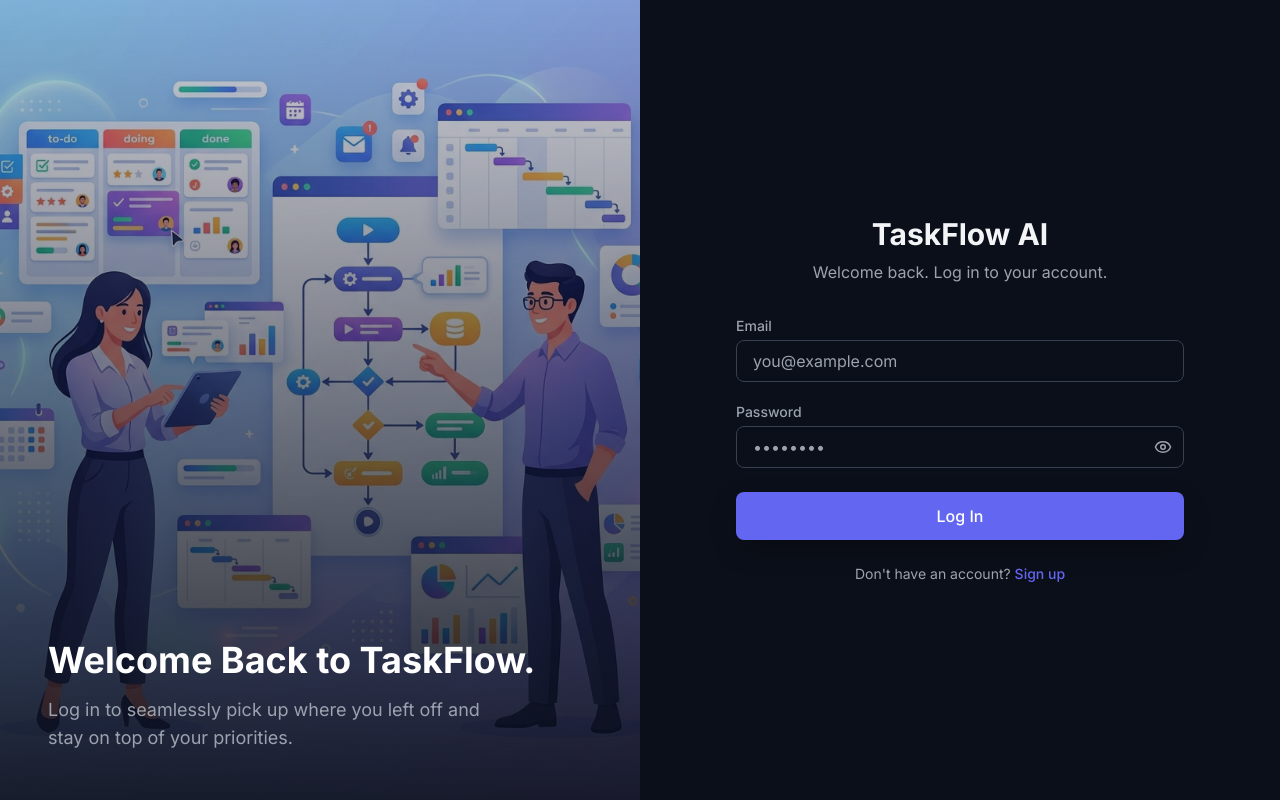
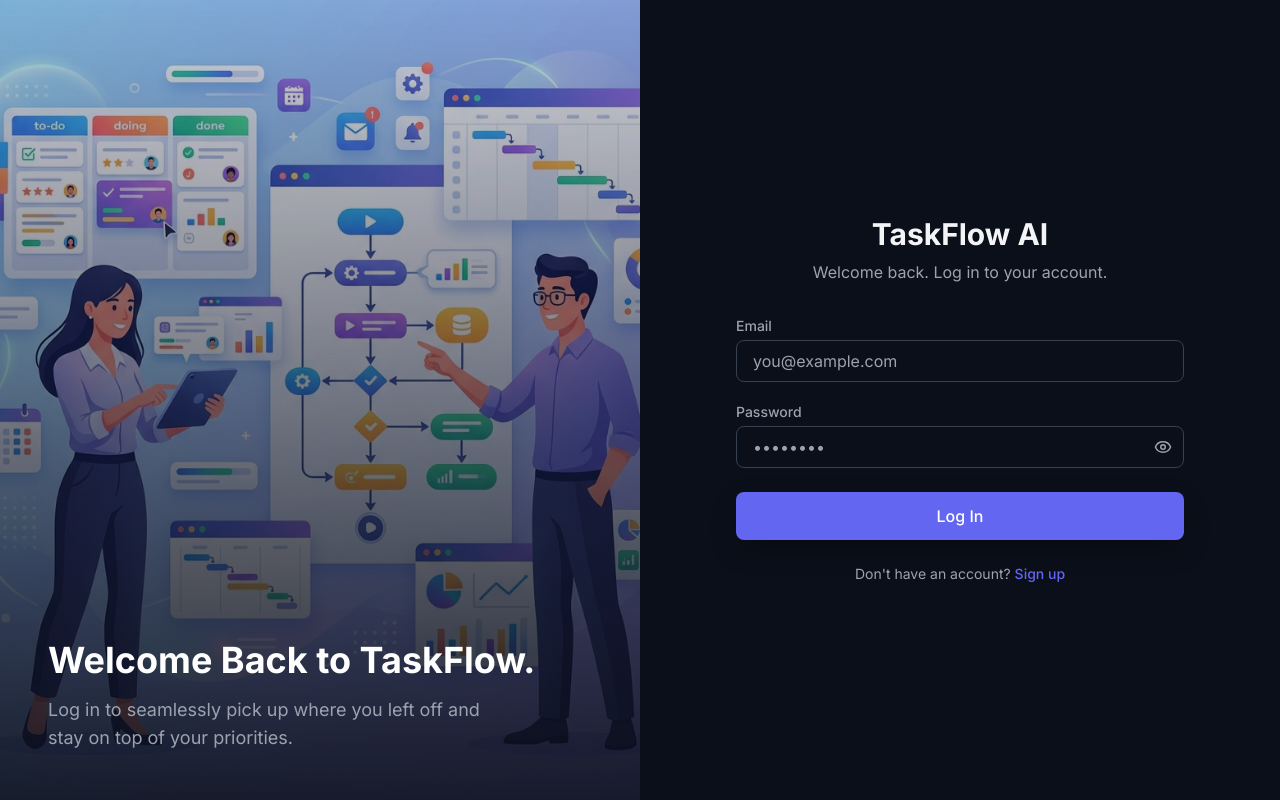
Before and after one commit to pruthvirajtarode/Task-and-Time-Tracking-App, a React (Vite) app in the folder frontend/: page /login in a window 1280 px wide. Built offline with nearby package versions, Linux system fonts and the light colour scheme; no server answers; sample sign-in values are in the browser's storage.

Commit message:
feat(ui): add zoom effect to auth pages backgrounds

```diff
--- a/frontend/src/pages/Login.tsx
+++ b/frontend/src/pages/Login.tsx
@@ -19,6 +19,7 @@
 export const Login = () => {
   const [showPassword, setShowPassword] = useState(false);
   const [isLoading, setIsLoading] = useState(false);
+  const [isImageZoomed, setIsImageZoomed] = useState(false);
 
   const { login } = useAuth();
   const navigate = useNavigate();
@@ -51,13 +52,14 @@
 
         {/* Left Side: Image Container (Hidden on mobile) */}
         <div className="hidden lg:flex w-1/2 relative bg-surface items-center justify-center overflow-hidden">
-          <div className="absolute inset-0 bg-primary/10 z-10 mix-blend-overlay"></div>
+          <div className="absolute inset-0 bg-primary/10 z-10 mix-blend-overlay pointer-events-none"></div>
           <img
             src="/auth-bg.png"
             alt="Productivity Abstract"
-            className="w-full h-full object-cover opacity-80"
+            className={`w-full h-full object-cover opacity-80 cursor-pointer transition-transform duration-700 ease-in-out ${isImageZoomed ? 'scale-125' : 'scale-100 hover:scale-105'}`}
+            onClick={() => setIsImageZoomed(!isImageZoomed)}
           />
-          <div className="absolute inset-0 bg-gradient-to-t from-background/90 to-transparent z-10 flex flex-col justify-end p-12">
+          <div className="absolute inset-0 bg-gradient-to-t from-background/90 to-transparent z-10 flex flex-col justify-end p-12 pointer-events-none">
             <h2 className="text-4xl font-bold text-white mb-4">Welcome Back to TaskFlow.</h2>
             <p className="text-textMuted text-lg max-w-md">Log in to seamlessly pick up where you left off and stay on top of your priorities.</p>
           </div>
--- a/frontend/src/pages/Register.tsx
+++ b/frontend/src/pages/Register.tsx
@@ -30,6 +30,7 @@
   const [showPassword, setShowPassword] = useState(false);
   const [showConfirmPassword, setShowConfirmPassword] = useState(false);
   const [isLoading, setIsLoading] = useState(false);
+  const [isImageZoomed, setIsImageZoomed] = useState(false);
 
   const { login } = useAuth();
   const navigate = useNavigate();
@@ -71,13 +72,14 @@
 
         {/* Left Side: Image Container (Hidden on mobile) */}
         <div className="hidden lg:flex w-1/2 relative bg-surface items-center justify-center overflow-hidden">
-          <div className="absolute inset-0 bg-primary/10 z-10 mix-blend-overlay"></div>
+          <div className="absolute inset-0 bg-primary/10 z-10 mix-blend-overlay pointer-events-none"></div>
           <img
             src="/auth-bg.png"
             alt="Productivity Abstract"
-            className="w-full h-full object-cover opacity-80"
+            className={`w-full h-full object-cover opacity-80 cursor-pointer transition-transform duration-700 ease-in-out ${isImageZoomed ? 'scale-125' : 'scale-100 hover:scale-105'}`}
+            onClick={() => setIsImageZoomed(!isImageZoomed)}
           />
-          <div className="absolute inset-0 bg-gradient-to-t from-background/90 to-transparent z-10 flex flex-col justify-end p-12">
+          <div className="absolute inset-0 bg-gradient-to-t from-background/90 to-transparent z-10 flex flex-col justify-end p-12 pointer-events-none">
             <h2 className="text-4xl font-bold text-white mb-4">Empower Your Productivity.</h2>
             <p className="text-textMuted text-lg max-w-md">Join TaskFlow AI and streamline your workflow with intelligent task and time management tailored for professionals.</p>
           </div>
```
